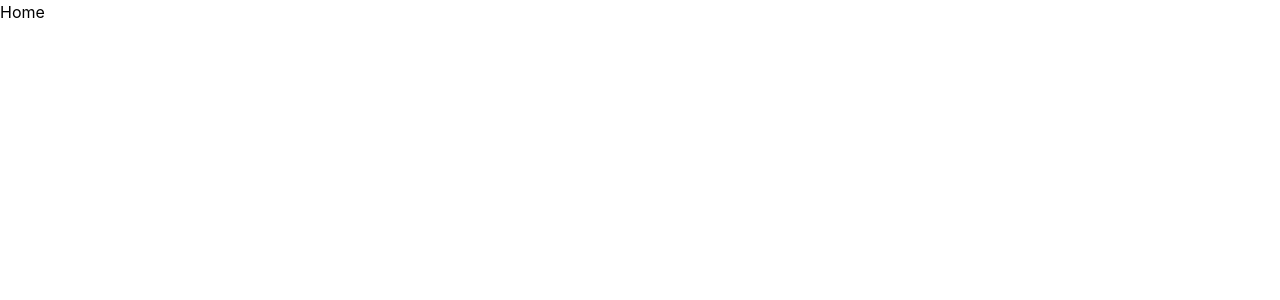
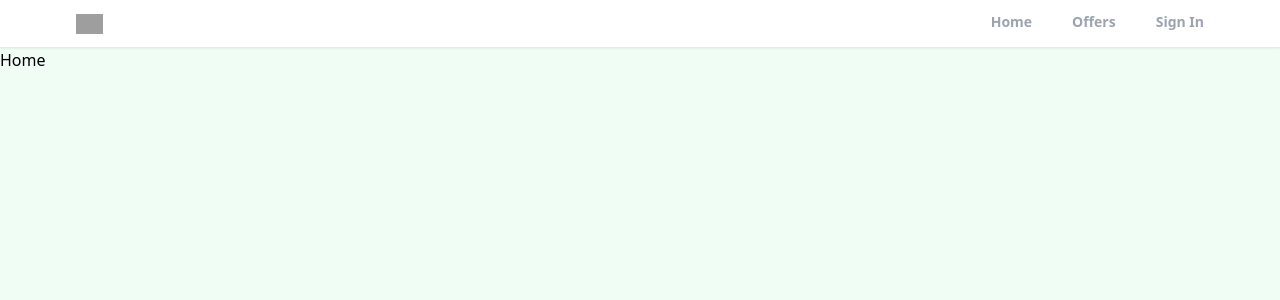
Before and after one commit to TheTagEnd/realtor-clone-react, a React (Create React App) app: page / in a window 1280 px wide. Shown: the top 300 px of the page. Built offline with nearby package versions, Linux system fonts and the light colour scheme; grey boxes are pictures that could not be loaded.

Commit message:
create the header component

```diff
--- a/src/App.js
+++ b/src/App.js
@@ -5,12 +5,13 @@
 import SignIn from "./Pages/SignIn"
 import Signup from "./Pages/Signup"
 import Offers from "./Pages/Offers"
-
+import Header  from "./Components/Header"
 
 function App() {
   return (
     <div>
      <Router>
+      <Header/>
       <Routes>
         <Route path="/" element={<Home></Home>} />
         <Route path="/profile" element={<Profile></Profile>} />
--- /dev/null
+++ b/src/Components/Header.jsx
@@ -0,0 +1,35 @@
+ import React from 'react'
+ import { useLocation , useNavigate  } from 'react-router'
+ export default function
+ () {
+    const location = useLocation();
+    const navigate = useNavigate();
+    function pathMatchRoute(route){
+          if(route === location.pathname  ){
+            return true
+          }
+    }
+
+
+   return (
+    <div className="bg-white border-b shadow-sm sticky top-0 z-50">
+
+        <header className="flex justify-between items-center px-3 max-w-6xl mx-auto">
+
+        <div>
+         <img src="https://static.rdc.moveaws.com/images/logos/rdc-logo-default.svg" alt="logo" className="h-5 cursor-pointer "  onClick={()=>navigate("/")}/>
+
+     </div>
+     <div>
+        <ul className="flex space-x-10">
+            <li className={` cursor-pointer py-3 text-sm font-semibold text-gray-400 border-b-[3px] border-b-transparent ${pathMatchRoute("/") && "text-black border-b-red-500 "}`}  onClick = {()=>navigate("/")}>Home</li>
+            <li  className={` cursor-pointer py-3 text-sm font-semibold text-gray-400 border-b-[3px] border-b-transparent ${pathMatchRoute("/offers") && "text-black border-b-red-500 "}`}  onClick = {()=>navigate("/offers")}>Offers</li>
+            <li  className={` cursor-pointer py-3 text-sm font-semibold text-gray-400 border-b-[3px] border-b-transparent ${pathMatchRoute("/sign_in") && "text-black border-b-red-500 "}`}  onClick = {()=>navigate("/sign_in")}>Sign In</li>
+
+        </ul>
+     </div>
+     </header>
+    </div>
+
+   )
+ }
--- a/src/index.css
+++ b/src/index.css
@@ -3,18 +3,6 @@
 @tailwind utilities;
 
 
-
-
-body {
-  margin: 0;
-  font-family: -apple-system, BlinkMacSystemFont, 'Segoe UI', 'Roboto', 'Oxygen',
-    'Ubuntu', 'Cantarell', 'Fira Sans', 'Droid Sans', 'Helvetica Neue',
-    sans-serif;
-  -webkit-font-smoothing: antialiased;
-  -moz-osx-font-smoothing: grayscale;
+body{
+  background-color: rgb(240,253 , 244);
 }
-
-code {
-  font-family: source-code-pro, Menlo, Monaco, Consolas, 'Courier New',
-    monospace;
-}
```
